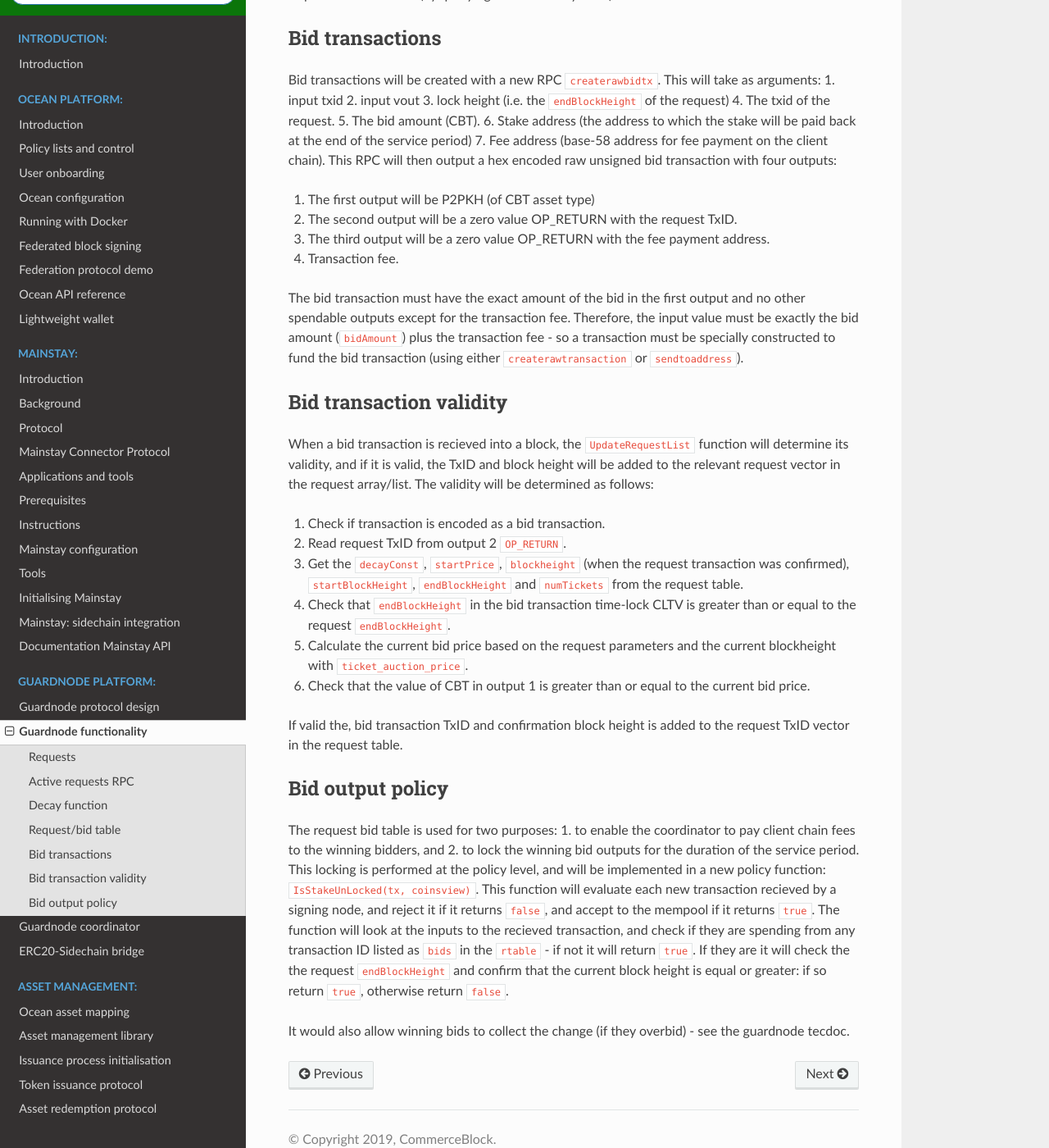
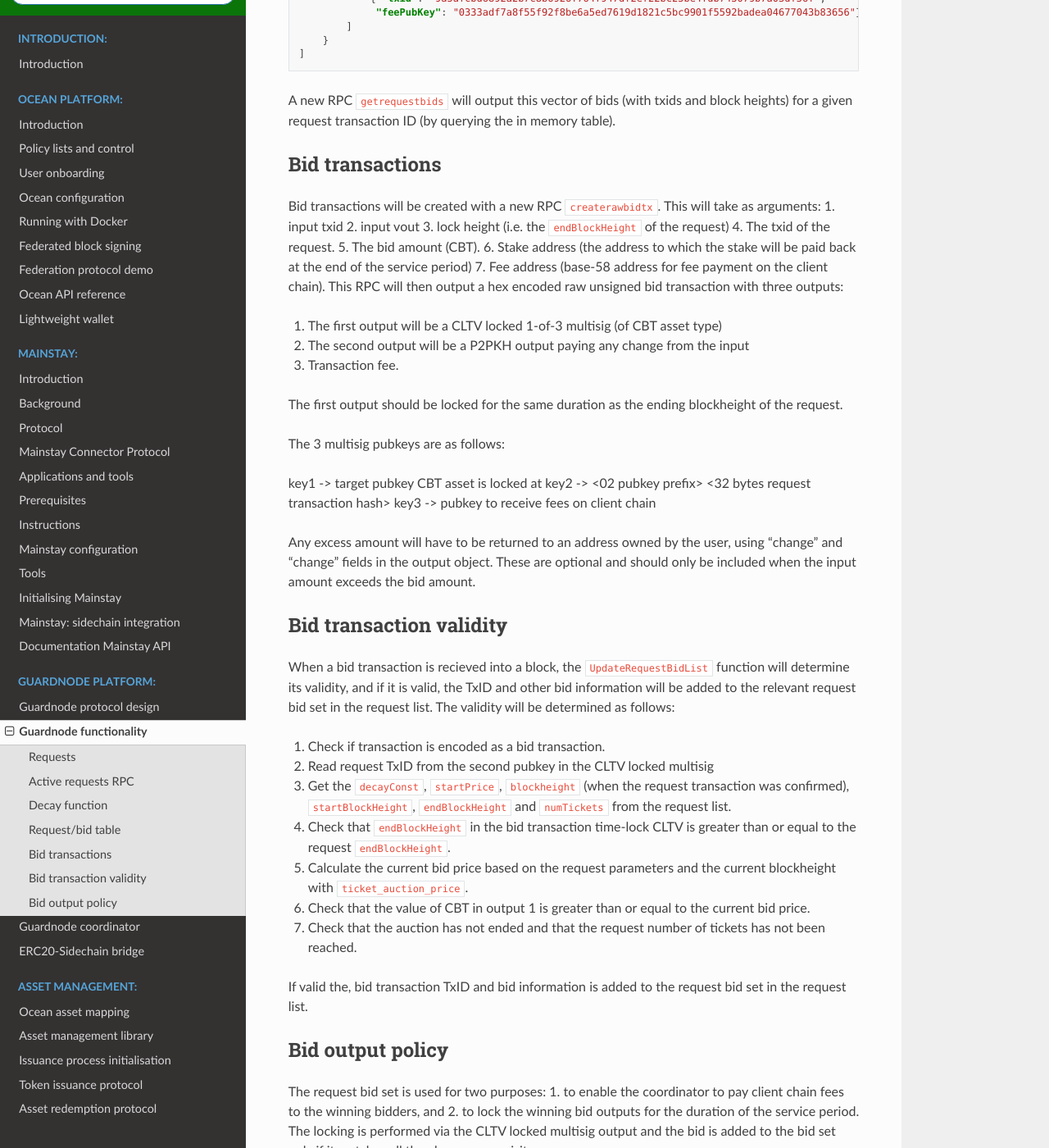
Before and after one commit to commerceblock/docs, a Sphinx documentation site: the page built from source/bidding/index.rst, in a window 1280 px wide and 1400 px high, scrolled down 3491 px. Shown: the whole window at 82% size. Built offline with Sphinx 7.4.7 and the Read the Docs theme 2.0.0, drawn with Linux system fonts in a browser that asks for light colours; some of the changed text lies outside the part shown.

Commit message:
Guardnode bidding latest changes

````diff
--- a/source/bidding/index.rst
+++ b/source/bidding/index.rst
@@ -12,23 +12,30 @@ This works as follows:
 Permission tokens (\ ``permissionAsset``\ ) are (optionally) issued to a given address in the genesis block, e.g.:
 
 'permissionassetcoins=5000000'
-'permissionassetdestination=g4e638a7cc43....'' (the scriptPubKey of the permissionasset output).
+'permissioncoinsdestination=g4e638a7cc43....'' (the scriptPubKey of the permissionasset output).
 
 This scriptPubKey (multisig or P2PKH) is owned by the 'controller'. The controller sends a quantity of the permissionAsset to a client chain so they can submit requests.
 
-Requests are generated by (or on behalf of) a client (leaf) chain. The request transactions are identified by having a time (blockheight) locked (\ ``OP_CLTV``\ ) permissionAsset output and a NULL ``OP_RETURN`` output with metadata. This ``OP_RETURN`` metadata is encoded as follows:
+Requests are generated by (or on behalf of) a client (leaf) chain. The request transactions are identified by having a time (blockheight) locked (\ ``OP_CLTV``\ ) permissionAsset output paying to a 1-of-3 multisig output encoded with metadata. The 3 multisig pubkeys are as follows:
 
-32 bytes client chain genesis block hash
-4 bytes service period start time (block height)
-4 bytes target number of tickets
-4 bytes auction price decay constant
-4 bytes fee percentage
+key1 -> target pubkey permission asset is locked at
+
+key2 -> <02 pubkey prefix> <32 bytes client chain genesis block hash>
+
+key3 -> <03 pubkey prefix>
+        <4 bytes service period start time (block height)>
+        <4 bytes target number of tickets>
+        <4 bytes auction price decay constant>
+        <4 bytes fee percentage>
+        <15 bytes empty>
 
 The request transaction is generated with a new RPC: ``createrawrequesttx``. The RPC will take the arguments: 1. txid of input 2. vout of input. 3. output address 4. permission asset ID type, 5. client chain genesis block hash 6. start time (startBlockHeight) 7. end time (endBlockHeight) 8. target no. of tickets 9. auction decay constant 10. fee percentage.
 
-The RPC will then create a new transaction. This tx will have one input (txid and vout) and two outputs. The first output will pay to the output address and have a time-lock set to the end time (block height). The first output asset ID tag will be set to RPC argument 4 (permission asset ID type). The first output script can be constructed like: ``script = CScript() ToByteVector(endBlockHeight) << OP_CHECKLOCKTIMEVERIFY << OP_DROP << OP_DUP << OP_HASH160 << ToByteVector(keyID) << OP_EQUALVERIFY << OP_CHECKSIG``
-
-The second output will just be an ``OP_RETURN/TX_NULL_DATA`` with all the other RPC arguments concatenated together.
+The RPC will then create a new transaction. This tx will have one input (txid and vout) and two outputs. The first output will pay to the output address and have a time-lock set to the end time (block height). The first output asset ID tag will be set to RPC argument 4 (permission asset ID type). The first output script can be constructed like:
+```
+script = CScript() ToByteVector(endBlockHeight) << OP_CHECKLOCKTIMEVERIFY << OP_DROP << OP_DUP
+<< OP_1 << ToByteVector(key1) << ToByteVector(key2) << ToByteVector(key3) << OP_3 << OP_CHECKMULTISIG
+```
 
 The raw transaction generated by this RPC will then be signed with the private key of the (\ ``permissionAsset``\ ) input and braodcast.
 
@@ -65,12 +74,11 @@ The decay function will return the current ticket bid price (in CBT sats) for gi
 
 .. code-block:: c++
 
-   uint64_t ticket_auction_price(uint32_t startHeight, uint32_t height, uint32_t startPrice, uint32_t decayConst)
+   CAmount CRequest::GetAuctionPrice(uint32_t height)
    {
-       uint32_t t = height - startHeight;
-       if(t < 0) return 0; // error code - auction not started yet
-       uint64_t tp = startPrice*(1+t)/(1+t+std::pow(t,3)/decayConst);
-       return tp*100000000;
+        uint32_t t = height - nConfirmedBlockHeight;
+        if(t < 0) return 0; // auction not started yet
+        return nStartPrice*(1 + t)/(1 + t + pow(t,3)/nDecayConst);
    }
 
 Given the parameters in the object above, the ticket price is shown in the figure as function of t over 4000 blocks (~ 3 days at 1min per block).
@@ -105,20 +113,25 @@ So the table will look like this:
    [
        {
            "requestTxID": "0a22fe0103a2f583f37d3feb94df941a6c90d8d0c3113548e0776f3413f33346",
-           "confblockheight": 30000,
+           "confirmedBlockHeight": 30000,
            "startBlockHeight": 40060,
            "endBlockHeight": 90000,
            "genesisBlock": "fa1c7d059dab70cddb8cb3cc7b8971d385eecea4d68bd86c5cb6d75949789ba1",
            "numTickets": 100,
            "startPrice": 100000,
+           "auctionPrice": 80000,
            "decayConst": 1000000,
            "feePercentage": 100,
 
            "bids": [
-               { "txid": "65eacf082247aaf0b1624539a0d7e3bb667b73211269907b0504a3b8f8ab0a22", "confheight": 30197 },
-               { "txid": "af3d49ff538a9a2bcd78b924aa27f102fb391811c387e7b5b06fc034d56cd4d8", "confheight": 30261 },
-               { "txid": "64c787adf54983f90be8d6a72ba9c3e2523117804b2087f8b6324ccb4b29ac0d", "confheight": 30892 },
-               { "txid": "9a5afcbd6892a2b7c8b6926f764f947df2ef22bc25be4fdb743079b7a03df56f", "confheight": 31123 }
+               { "txid": "65eacf082247aaf0b1624539a0d7e3bb667b73211269907b0504a3b8f8ab0a22",
+                "feePubKey": "0300adf7a8f55f92f8be6a5ed7619d1821c5bc9901f5592badea04677043b83656" },
+               { "txid": "af3d49ff538a9a2bcd78b924aa27f102fb391811c387e7b5b06fc034d56cd4d8",
+                "feePubKey": "0311adf7a8f55f92f8be6a5ed7619d1821c5bc9901f5592badea04677043b83656" },
+               { "txid": "64c787adf54983f90be8d6a72ba9c3e2523117804b2087f8b6324ccb4b29ac0d",
+                "feePubKey": "0322adf7a8f55f92f8be6a5ed7619d1821c5bc9901f5592badea04677043b83656"},
+               { "txid": "9a5afcbd6892a2b7c8b6926f764f947df2ef22bc25be4fdb743079b7a03df56f",
+                "feePubKey": "0333adf7a8f55f92f8be6a5ed7619d1821c5bc9901f5592badea04677043b83656"}
            ]
        }
    ]
@@ -128,34 +141,41 @@ A new RPC ``getrequestbids`` will output this vector of bids (with txids and blo
 Bid transactions
 ^^^^^^^^^^^^^^^^
 
-Bid transactions will be created with a new RPC ``createrawbidtx``. This will take as arguments: 1. input txid 2. input vout 3. lock height (i.e. the ``endBlockHeight`` of the request) 4. The txid of the request. 5. The bid amount (CBT). 6. Stake address (the address to which the stake will be paid back at the end of the service period) 7. Fee address (base-58 address for fee payment on the client chain). This RPC will then output a hex encoded raw unsigned bid transaction with four outputs:
+Bid transactions will be created with a new RPC ``createrawbidtx``. This will take as arguments: 1. input txid 2. input vout 3. lock height (i.e. the ``endBlockHeight`` of the request) 4. The txid of the request. 5. The bid amount (CBT). 6. Stake address (the address to which the stake will be paid back at the end of the service period) 7. Fee address (base-58 address for fee payment on the client chain). This RPC will then output a hex encoded raw unsigned bid transaction with three outputs:
 
-
-#. The first output will be P2PKH (of CBT asset type)
-#. The second output will be a zero value OP_RETURN with the request TxID.
-#. The third output will be a zero value OP_RETURN with the fee payment address.
+#. The first output will be a CLTV locked 1-of-3 multisig (of CBT asset type)
+#. The second output will be a P2PKH output paying any change from the input
 #. Transaction fee.
 
-The bid transaction must have the exact amount of the bid in the first output and no other spendable outputs except for the transaction fee. Therefore, the input value must be exactly the bid amount (\ ``bidAmount``\ ) plus the transaction fee - so a transaction must be specially constructed to fund the bid transaction (using either ``createrawtransaction`` or ``sendtoaddress``\ ).
+The first output should be locked for the same duration as the ending blockheight of the request.
+
+The 3 multisig pubkeys are as follows:
+
+key1 -> target pubkey CBT asset is locked at
+key2 -> <02 pubkey prefix> <32 bytes request transaction hash>
+key3 -> pubkey to receive fees on client chain
+
+Any excess amount will have to be returned to an address owned by the user, using "change" and "change" fields in the output object. These are optional and should only be included when the input amount exceeds the bid amount.
 
 Bid transaction validity
 ^^^^^^^^^^^^^^^^^^^^^^^^
 
-When a bid transaction is recieved into a block, the ``UpdateRequestList`` function will determine its validity, and if it is valid, the TxID and block height will be added to the relevant request vector in the request array/list. The validity will be determined as follows:
+When a bid transaction is recieved into a block, the ``UpdateRequestBidList`` function will determine its validity, and if it is valid, the TxID and other bid information will be added to the relevant request bid set in the request list. The validity will be determined as follows:
 
 
 #. Check if transaction is encoded as a bid transaction.
-#. Read request TxID from output 2 ``OP_RETURN``.
-#. Get the ``decayConst``\ , ``startPrice``\ , ``blockheight`` (when the request transaction was confirmed), ``startBlockHeight``\ , ``endBlockHeight`` and ``numTickets`` from the request table.
+#. Read request TxID from the second pubkey in the CLTV locked multisig
+#. Get the ``decayConst``\ , ``startPrice``\ , ``blockheight`` (when the request transaction was confirmed), ``startBlockHeight``\ , ``endBlockHeight`` and ``numTickets`` from the request list.
 #. Check that ``endBlockHeight`` in the bid transaction time-lock CLTV is greater than or equal to the request ``endBlockHeight``.
 #. Calculate the current bid price based on the request parameters and the current blockheight with ``ticket_auction_price``.
 #. Check that the value of CBT in output 1 is greater than or equal to the current bid price.
+#. Check that the auction has not ended and that the request number of tickets has not been reached.
 
-If valid the, bid transaction TxID and confirmation block height is added to the request TxID vector in the request table.
+If valid the, bid transaction TxID and bid information is added to the request bid set in the request list.
 
 Bid output policy
 ^^^^^^^^^^^^^^^^^
 
-The request bid table is used for two purposes: 1. to enable the coordinator to pay client chain fees to the winning bidders, and 2. to lock the winning bid outputs for the duration of the service period. This locking is performed at the policy level, and will be implemented in a new policy function: ``IsStakeUnLocked(tx, coinsview)``. This function will evaluate each new transaction recieved by a signing node, and reject it if it returns ``false``\ , and accept to the mempool if it returns ``true``. The function will look at the inputs to the recieved transaction, and check if they are spending from any transaction ID listed as ``bids`` in the ``rtable`` - if not it will return ``true``. If they are it will check the the request ``endBlockHeight`` and confirm that the current block height is equal or greater: if so return ``true``\ , otherwise return ``false``.
+The request bid set is used for two purposes: 1. to enable the coordinator to pay client chain fees to the winning bidders, and 2. to lock the winning bid outputs for the duration of the service period. The locking is performed via the CLTV locked multisig output and the bid is added to the bid set only if it matches all the above prerequisites.
 
-It would also allow winning bids to collect the change (if they overbid) - see the guardnode tecdoc.
+This bid set will also allow winning bids to collect the change. At the end of the auction the final request bid will be calculated and guardnodes will be able to get the overbid - see the guardnode tecdoc.
````
Also changed, not shown: other parts of source/bidding/index.rst (+4 -2 lines).
